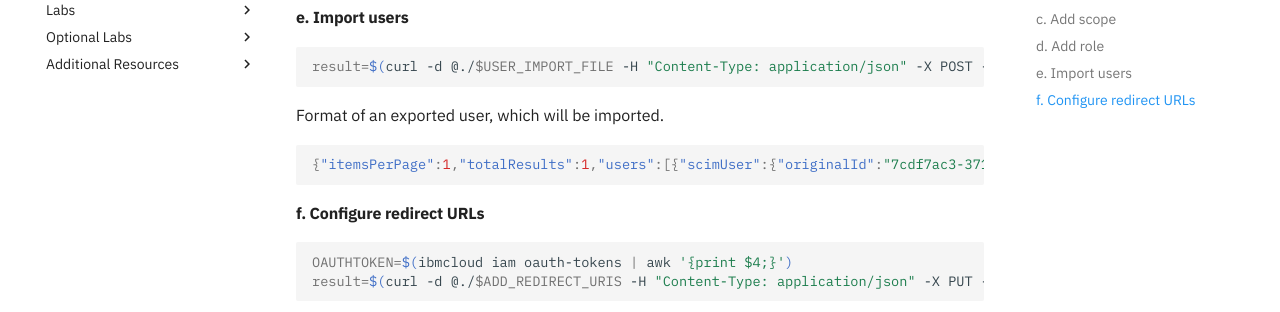
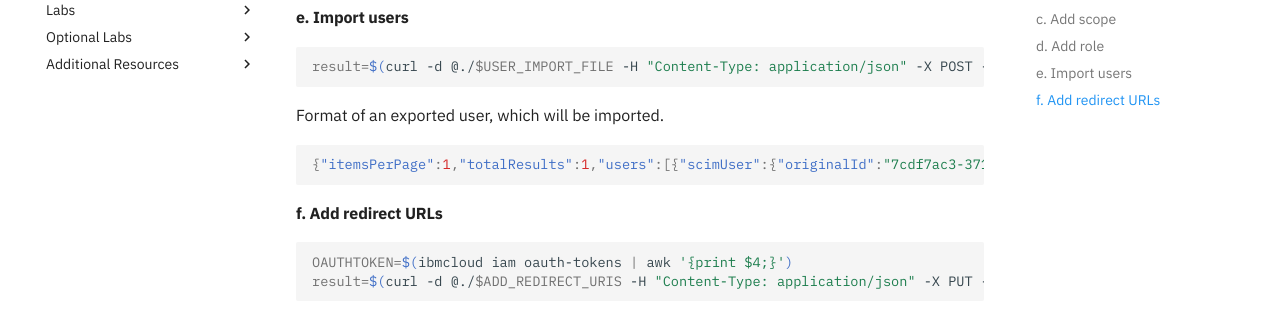
Before and after one commit to thomassuedbroecker/ce-cns-multi-tenant, an MkDocs documentation site: the page built from documentation/setup-appid.md, in a window 1280 px wide and 900 px high, scrolled down 2131 px. Shown: the part 341-653 px from the top of the window. Built offline with MkDocs 1.6.1 and Material for MkDocs 9.7.7, drawn with Linux system fonts in a browser that asks for light colours; comment, search, counter and statistics services are not loaded.

````diff
--- a/documentation/setup-appid.md
+++ b/documentation/setup-appid.md
@@ -131,7 +131,6 @@
 }
 ```
 
-
 #### e. Import users
 
 ```sh
@@ -144,7 +143,7 @@
 {"itemsPerPage":1,"totalResults":1,"users":[{"scimUser":{"originalId":"7cdf7ac3-371f-4b4c-8d0a-81e479ab449b","name":{"givenName":"Thomas","familyName":"Example","formatted":"Thomas Example"},"displayName":"Thomas Example","active":true,"emails":[{"value":"thomas@example.com","primary":true}],"passwordHistory":[{"passwordHash":"L6EEYnQANBPSBF0tDCPDZl4uVD07H3Ur8qIVynB1Ht4Bn4s/x0lA6kvyJxEPr/06m5hi5wdLM45JtYDlT8M0hjVIBI3YpXRR9J4oXZA/Yt/V13yjsUPsXKek6RWdOKWp+wuD5w3Bobh43QbRR3dXFoKUbcLVWQoKLWqvRATMQis=","hashAlgorithm":"PBKDF2WithHmacSHA512"}],"status":"CONFIRMED","passwordExpirationTimestamp":0,"passwordUpdatedTimestamp":0,"mfaContext":{}},"passwordHash":"L6EEYnQANBPSBF0tDCPDZl4uVD07H3Ur8qIVynB1Ht4Bn4s/x0lA6kvyJxEPr/06m5hi5wdLM45JtYDlT8M0hjVIBI3YpXRR9J4oXZA/Yt/V13yjsUPsXKek6RWdOKWp+wuD5w3Bobh43QbRR3dXFoKUbcLVWQoKLWqvRATMQis=","passwordHashAlg":"PBKDF2WithHmacSHA512","profile":{"attributes":{}},"roles":["ce_user_access"]}]}
 ```
 
-#### f. Configure redirect URLs
+#### f. Add redirect URLs
 
 ```sh
 OAUTHTOKEN=$(ibmcloud iam oauth-tokens | awk '{print $4;}')
````
Also changed, not shown: 2 other files.
